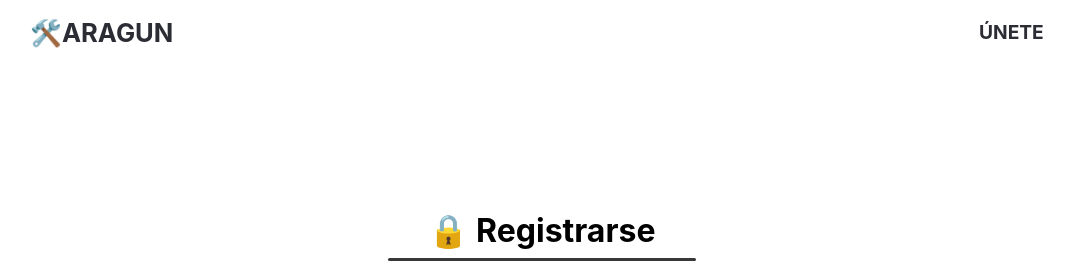
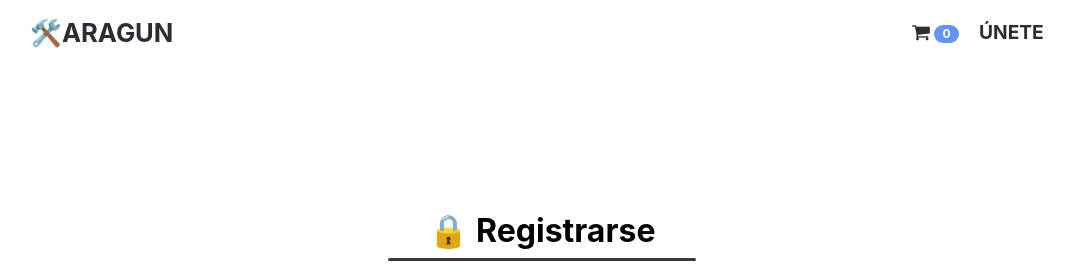
Before and after one commit to olvidate/TSI, a Laravel app: page /register in a window 1280 px wide. Shown: the top 270 px of the page, without its empty margins (98-1172 px from the left). Run offline with Laravel 10, Linux system fonts and the light colour scheme; settings files or empty folders that the repository lacks are supplied; some libraries are stand-ins or nearby versions.

Commit message:
feat: add shopping cart controller

```diff
--- a/resources/views/templates/master.blade.php
+++ b/resources/views/templates/master.blade.php
@@ -5,6 +5,7 @@
     <meta name="viewport"
           content="width=device-width, user-scalable=no, initial-scale=1.0, maximum-scale=1.0, minimum-scale=1.0">
     <meta http-equiv="X-UA-Compatible" content="ie=edge">
+    <link rel="stylesheet" href="https://cdnjs.cloudflare.com/ajax/libs/font-awesome/4.7.0/css/font-awesome.min.css">
     <title>🛠️ Aragun LTDA</title>
 
     <style>
@@ -74,7 +75,7 @@
         .dropdown-content {
             display: none;
             width: 100%;
-            height: fit-content();
+            height: fit-content;
             position: absolute;
             background-color: black;
         }
@@ -90,7 +91,21 @@
         nav a {
             text-transform: uppercase;
         }
+
+        .badge {
+            background-color: #6394F8;
+            border-radius: 10px;
+            color: white;
+            display: inline-block;
+            font-size: 12px;
+            line-height: 1;
+            padding: .2rem .5rem;
+            text-align: center;
+            vertical-align: middle;
+            white-space: nowrap;
+        }
     </style>
+
 
     @yield('head-extras')
 </head>
@@ -99,6 +114,7 @@
         <h1><a href="{{route('home.index')}}">🛠️ARAGUN</a></h1>
 
         <ul>
+            <li><a href="#" id="cart"><i class="fa fa-shopping-cart"></i> <span class="badge">{{Cart::content()->count()}}</span></a></li>
             @if(!empty(Auth::user()))
                 <li>
                     <div class="dropdown">
--- a/routes/web.php
+++ b/routes/web.php
@@ -4,6 +4,7 @@ use App\Http\Controllers\ProductosController;
 use Illuminate\Support\Facades\Route;
 use App\Http\Controllers\HomeController;
 use App\Http\Controllers\ClienteController;
+use App\Http\Controllers\CartController;
 
 /*
 |--------------------------------------------------------------------------
@@ -31,3 +32,6 @@ Route::get('/productos/{producto}/edit', [ProductosController::class, 'edit'])->
 Route::delete('/productos/{producto}', [ProductosController::class, 'destroy'])->name('productos.destroy');
 Route::post('/productos', [ProductosController::class, 'store'])->name('productos.store');
 Route::put('/productos/{producto}', [ProductosController::class, 'update'])->name('productos.update');
+
+Route::get('/cart', [CartController::class, 'index'])->name('cart.index');
+Route::get('/cart/add', [CartController::class, 'create'])->name('cart.create');
```
